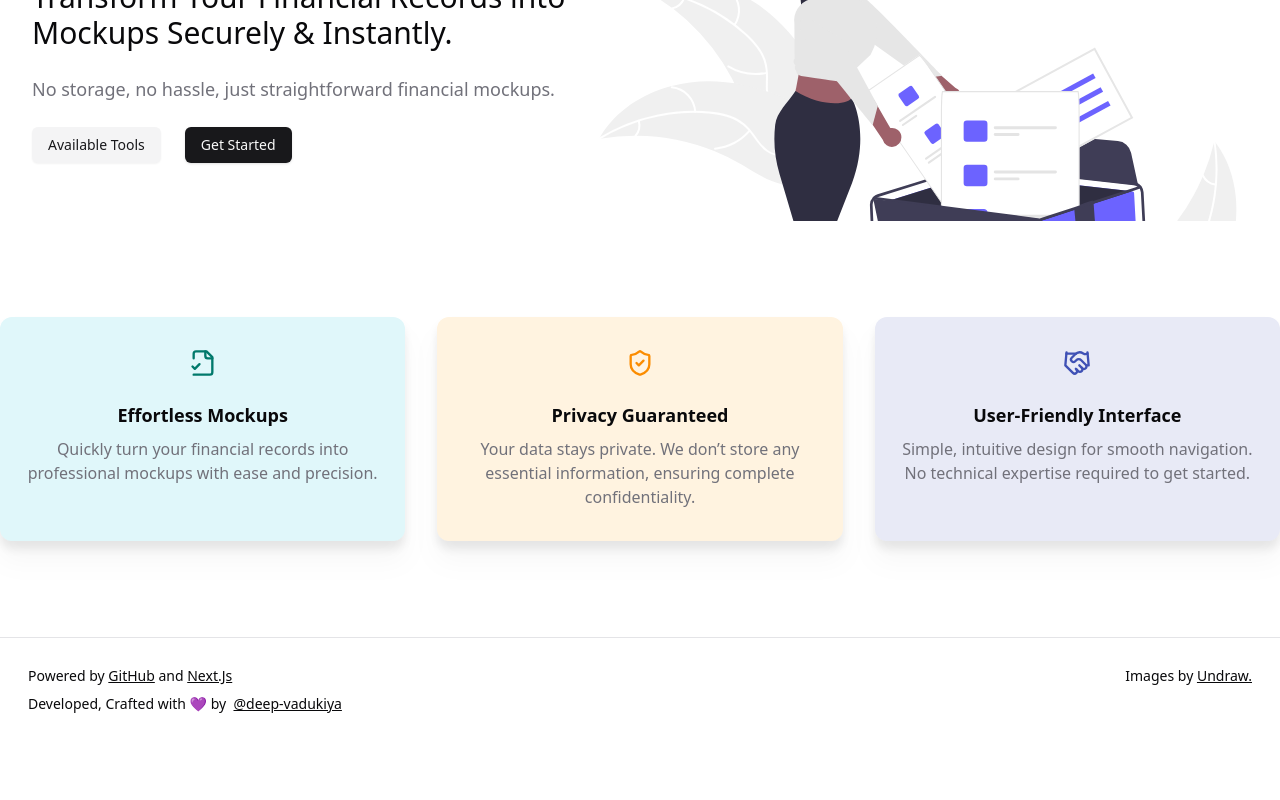
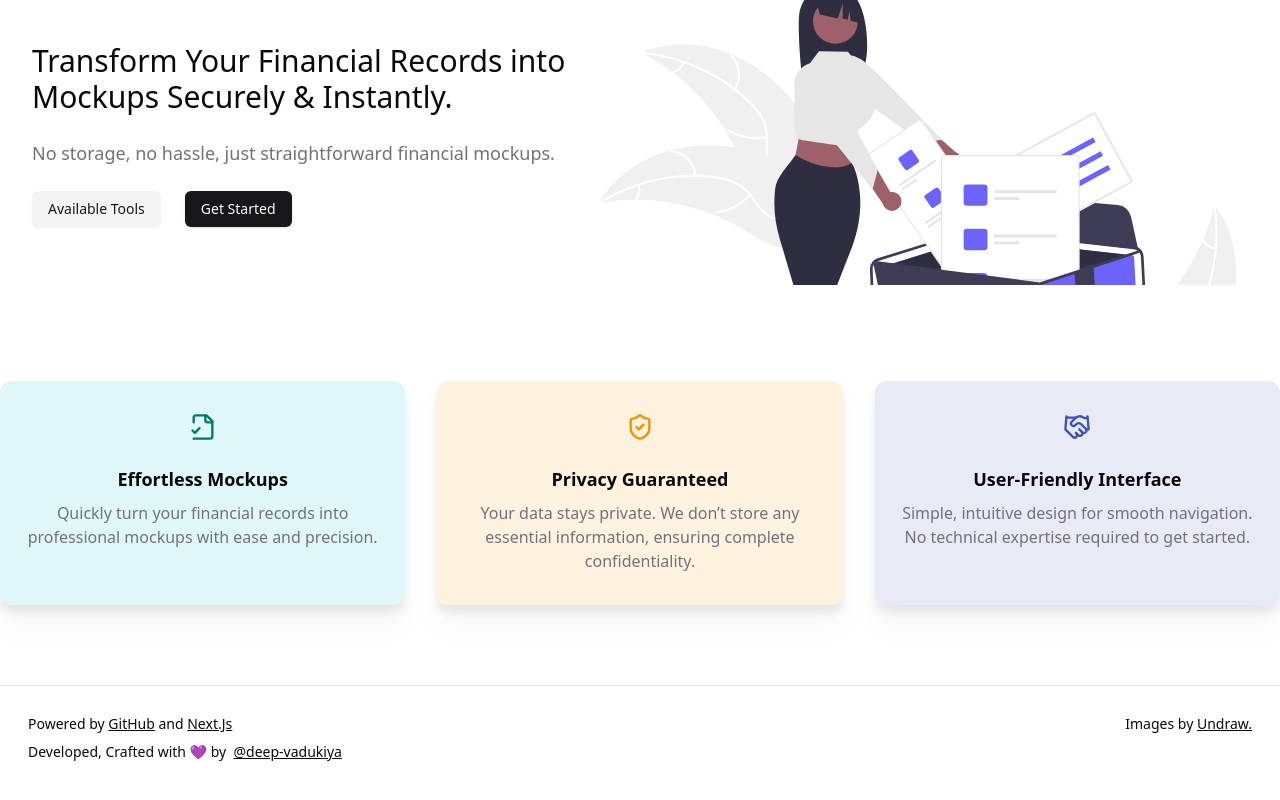
Before and after one commit to deep-vadukiya/mock-generator, a Next.js app: page / in a window 1280 px wide. Shown: the part 314-1114 px from the top of the page. Built offline with nearby package versions, Linux system fonts and the light colour scheme; a web font is replaced by a local one.

Commit message:
MG06: Site - landing page - styling related updates

```diff
--- a/app/layout.jsx
+++ b/app/layout.jsx
@@ -46,7 +46,7 @@ export default function RootLayout({ children }) {
   return (
     <html lang="en">
       <body className="min-h-screen">
-        <nav className="flex justify-between p-4 border-b">
+        <nav className="flex justify-between p-4 border-b mb-16">
           <Link className="" href="/">
             <p className="font-semibold text-lg">Mock Generator</p>
           </Link>
@@ -87,7 +87,7 @@ export default function RootLayout({ children }) {
 
         {children}
 
-        <div className="sticky top-[100vh] h-36 border-t p-4">
+        <div className="sticky top-[100vh] h-36 border-t p-4 mt-20">
           <div className="p-6 md:p-3 justify-between flex md:flex-row flex-col mx-auto container">
             <div>
               <p className="text-sm">
--- a/app/page.jsx
+++ b/app/page.jsx
@@ -39,7 +39,7 @@ const FEATURES = [
 
 export default function Page() {
   return (
-    <div className="container mx-auto flex flex-col gap-24 mb-24">
+    <div className="container mx-auto flex flex-col gap-24">
       {/* hero section */}
       <div className="grid md:grid-cols-2 gap-8">
         <div className="flex flex-col justify-center px-8 gap-6">
```
